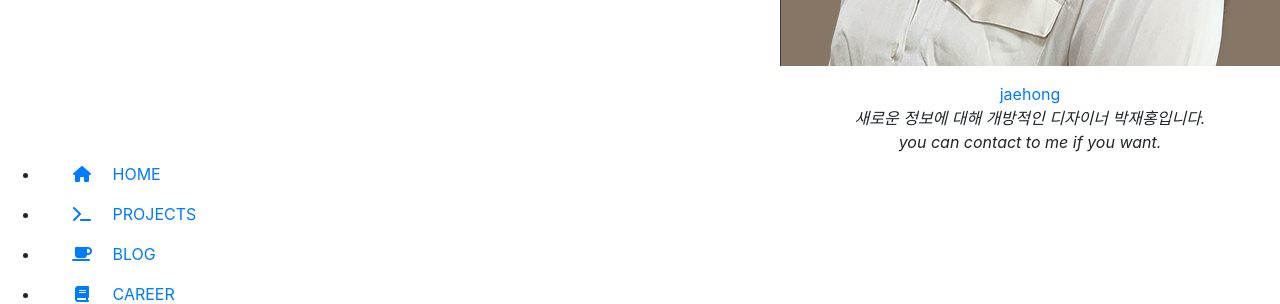
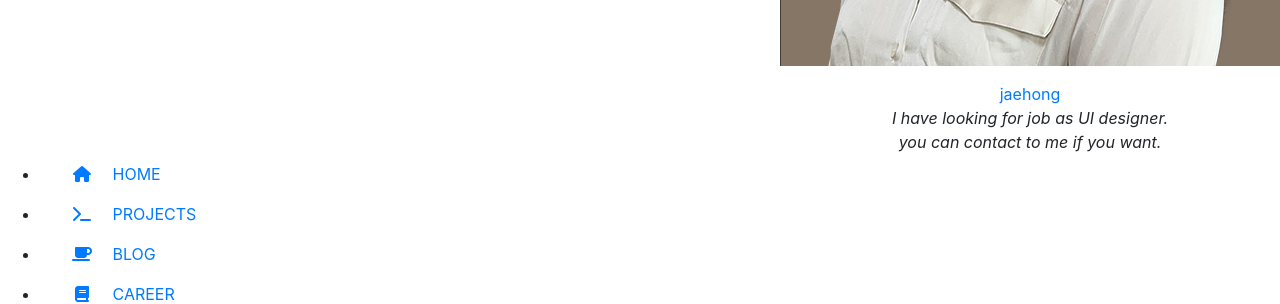
Before and after one commit to pjaehong/pjaehong.github.io, a Jekyll site: the page built from index.html, in a window 1280 px wide. Shown: the part 601-905 px from the top of the page. Built offline with Jekyll 4.4.1, drawn with Linux system fonts in a browser that asks for light colours; nearby versions of some CDN libraries; comment, search, counter and statistics services are not loaded.

Commit message:
Update _config.yml

```diff
--- a/_config.yml
+++ b/_config.yml
@@ -24,7 +24,7 @@ timezone: Asia/Seoul
 
 title: jaehong                          # the main title
 
-tagline: 새로운 정보에 대해 개방적인 디자이너 박재홍입니다.<br/>you can contact to me if you want.
+tagline: I have looking for job as UI designer.<br/>you can contact to me if you want.
 
 description: >-                        # used by seo meta and the atom feed
   UI designer jaehong pak
```
